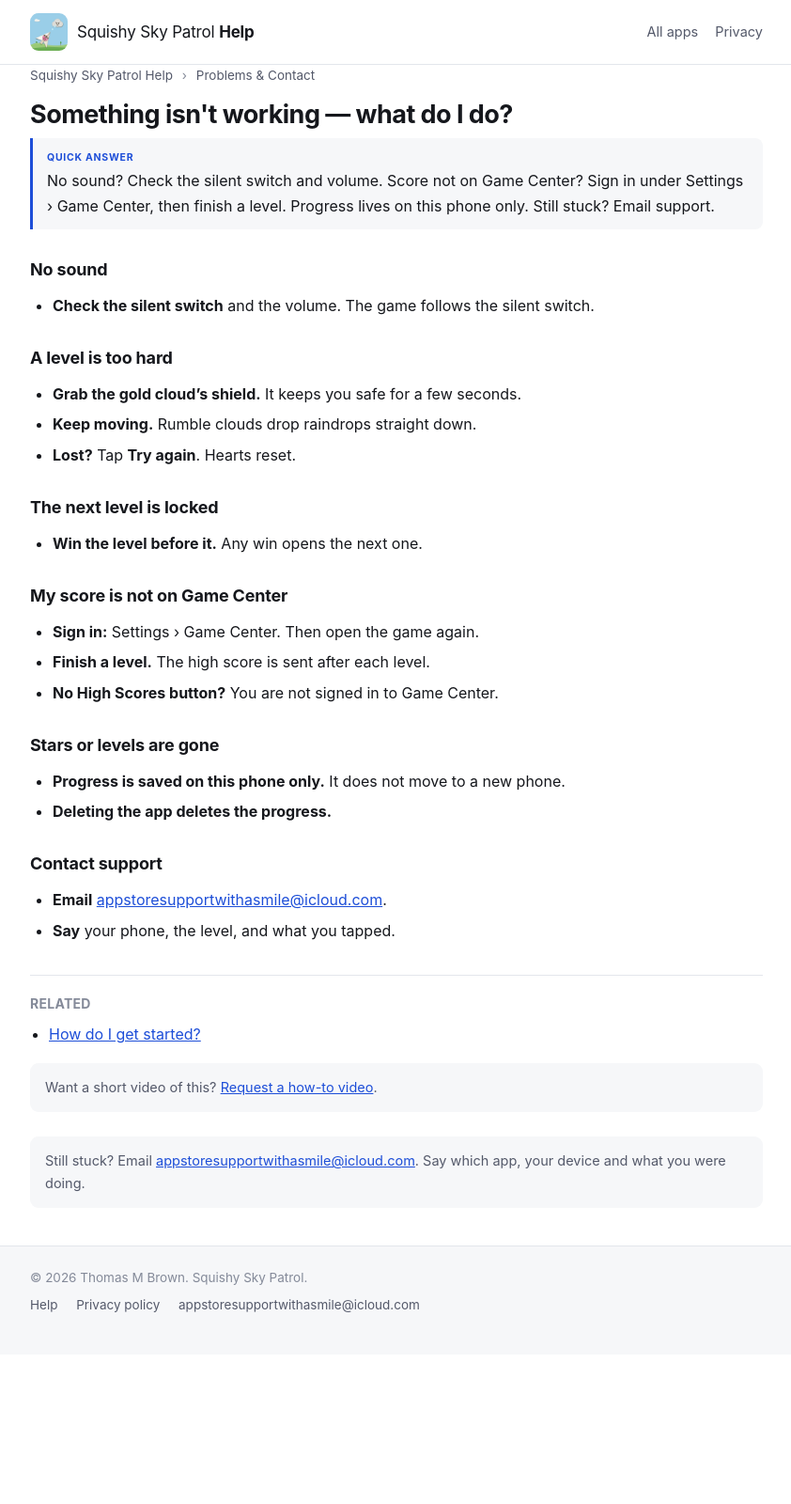
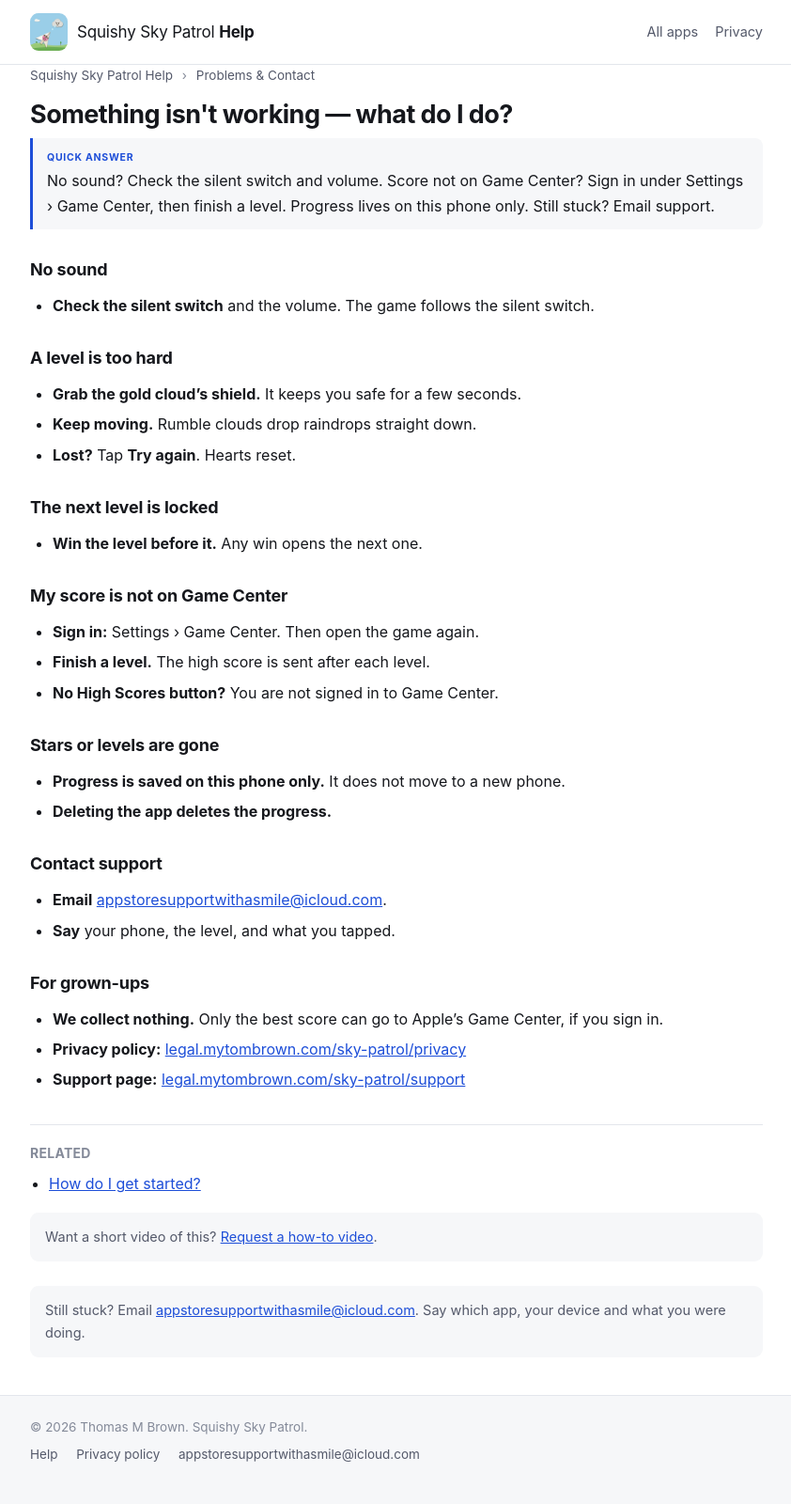
Before and after one commit to mytombrown/team-assist-help, a Jekyll site: the page built from _guides/squishyskypatrol/troubleshooting.md, in a window 1280 px wide. Shown: the whole page at 94% size, without its empty margins (218-1060 px from the left). Built offline with Jekyll 4.4.1, drawn with Linux system fonts in a browser that asks for light colours; before the commit the page ends 1441 px from its top, so only the background shows below that.

Commit message:
Build 2 (Sky Patrol 1.0): privacy and support links for grown-ups (SSP-1232, SSP-1202, SSP-1204)
Co-Authored-By: Claude Opus 5.5 <noreply@anthropic.com>

```diff
--- a/_guides/squishyskypatrol/troubleshooting.md
+++ b/_guides/squishyskypatrol/troubleshooting.md
@@ -38,3 +38,9 @@ related:
 
 - **Email** [{{ site.support_email }}](mailto:{{ site.support_email }}).
 - **Say** your phone, the level, and what you tapped.
+
+## For grown-ups
+
+- **We collect nothing.** Only the best score can go to Apple's Game Center, if you sign in.
+- **Privacy policy:** [legal.mytombrown.com/sky-patrol/privacy](https://legal.mytombrown.com/sky-patrol/privacy/)
+- **Support page:** [legal.mytombrown.com/sky-patrol/support](https://legal.mytombrown.com/sky-patrol/support/)
```
